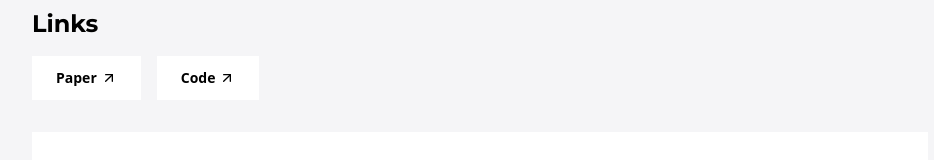
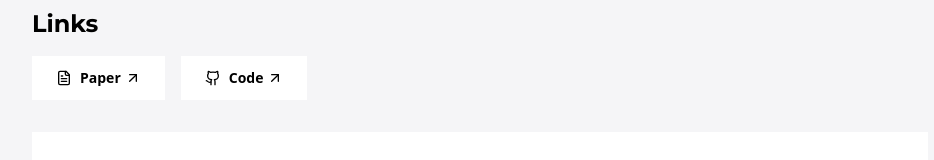
Before and after one commit to valeoai/vavim-vavam, a Next.js app: page /vavim-vavam/ in a window 1280 px wide. Shown: the part 572-732 px from the top of the page, without its empty margins (160-1094 px from the left). Built offline with nearby package versions, Linux system fonts and the light colour scheme.

Commit message:
add icons to links (#6)

```diff
--- a/app/page.tsx
+++ b/app/page.tsx
@@ -5,6 +5,7 @@ import VideoSection from "@/components/VideoSection"
 import ComparisonSection from "@/components/ComparisonSection"
 import BibTexSection from "@/components/BibTexSection"
 import ContributionDescription from "@/components/ContributionDescription"
+import { FileText, Github } from "lucide-react"
 
 const coreContributors = [
   { name: "Florent Bartoccioni", link: "https://f-barto.github.io" },
@@ -29,9 +30,10 @@ const contributors = [
   { name: "Matthieu Cord", link: "https://cord.isir.upmc.fr/" },
 ]
 
+
 const links = [
-  { text: "Paper", href: "https://arxiv.org/abs/2502.15672" },
-  { text: "Code", href: "https://github.com/valeoai/VideoActionModel" },
+  { text: "Paper", href: "https://arxiv.org/abs/2502.15672", icon: <FileText className="h-4 w-4" /> },
+  { text: "Code", href: "https://github.com/valeoai/VideoActionModel", icon: <Github className="h-4 w-4" /> },
 ]
 
 const abstract = `We explores the potential of large-scale generative video models to enhance autonomous driving capabilities, introducing an open-source autoregressive video model (VaViM) and a companion video-action model (VaVAM). VaViM is a simple autoregressive model that predicts frames using spatio-temporal token sequences, while VaVAM leverages the learned representations to generate driving trajectories through imitation learning. Together, they offer a complete perception-to-action pipeline.`
--- a/components/LinkSection.tsx
+++ b/components/LinkSection.tsx
@@ -1,9 +1,10 @@
 import Link from "next/link"
-import { ArrowUpRight } from "lucide-react"
+import { ArrowUpRight} from "lucide-react"
 
 interface LinkItem {
   text: string
   href: string
+  icon?: JSX.Element
 }
 
 interface LinkSectionProps {
@@ -21,6 +22,7 @@ export default function LinkSection({ links }: LinkSectionProps) {
             href={link.href}
             className="inline-flex items-center bg-white px-4 py-2 sm:px-6 sm:py-3 rounded-lg text-sm font-bold hover:bg-[#82E600] transition-colors"
           >
+            {link.icon && <span className="mr-2">{link.icon}</span>}
             {link.text} <ArrowUpRight className="ml-1 h-4 w-4" />
           </Link>
         ))}
```
